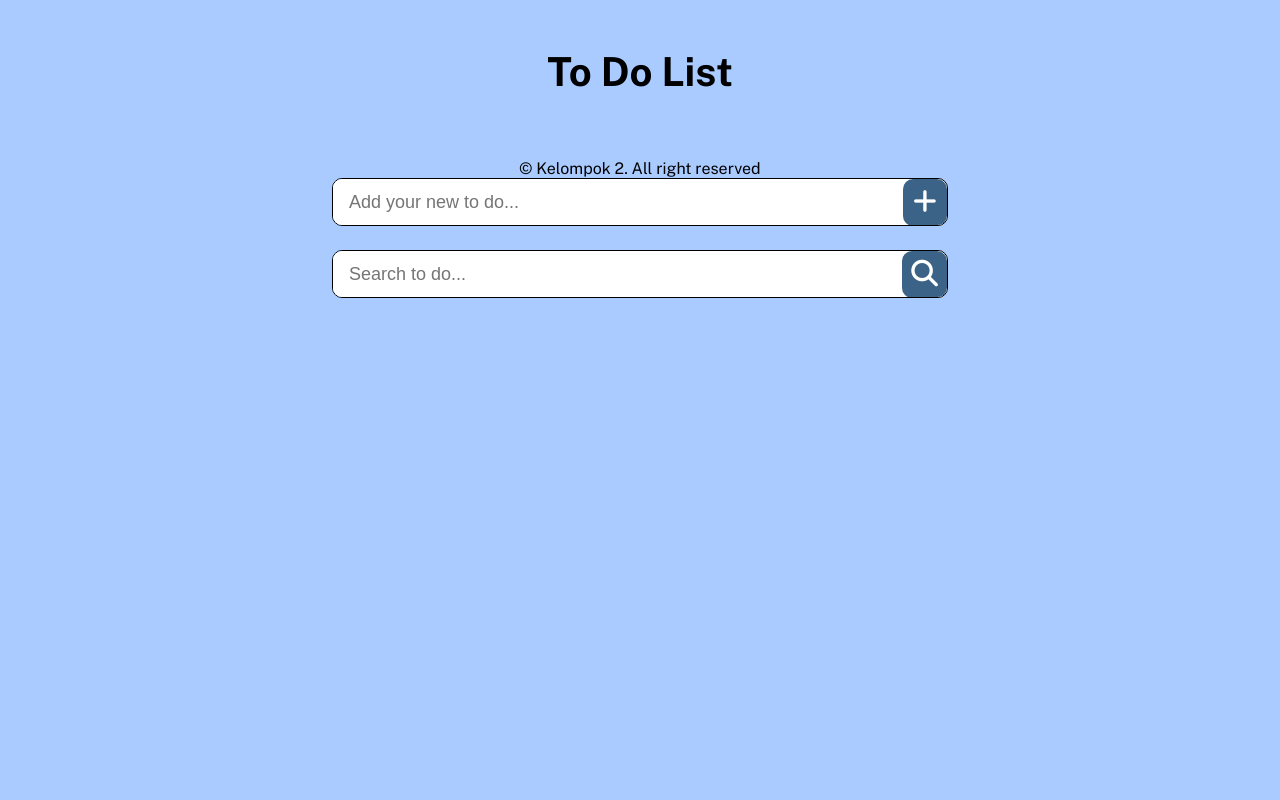
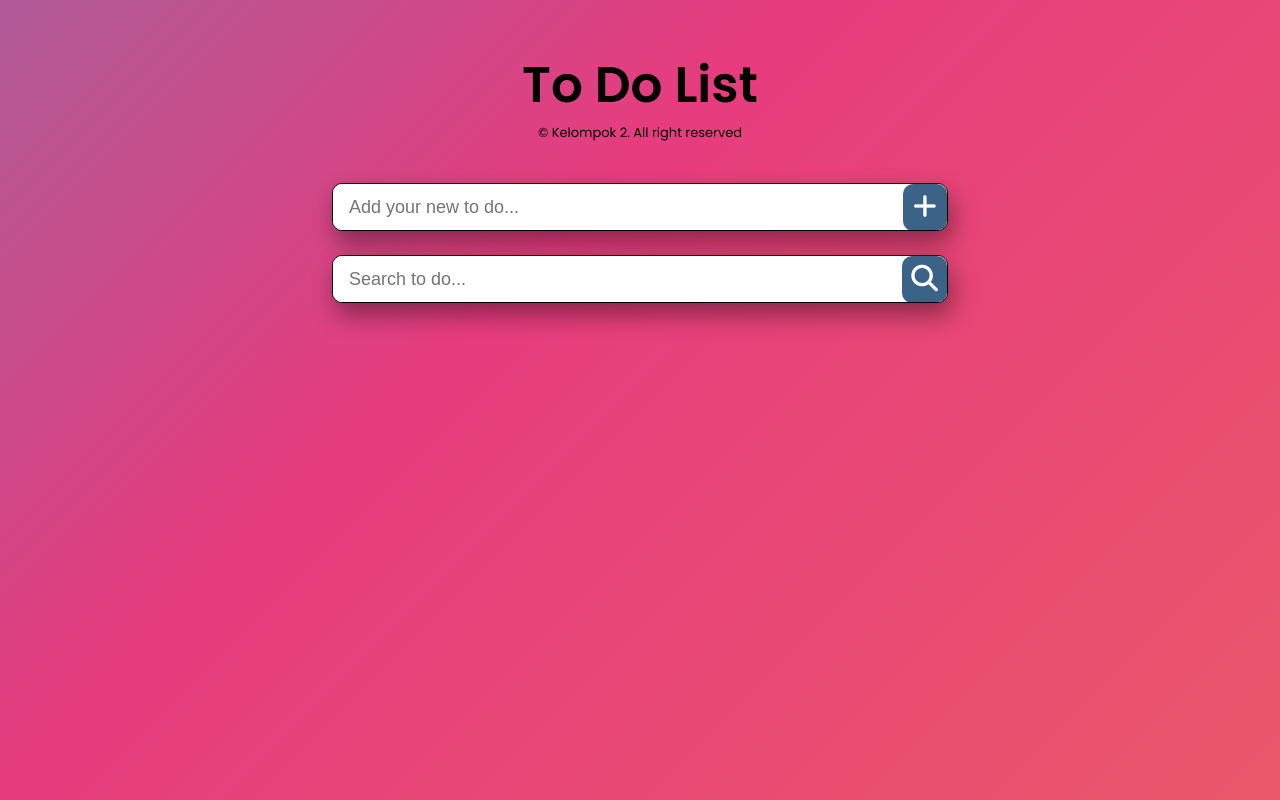
Before and after one commit to RakhaaNZ/Project_Rolling_RnD, a plain HTML site: page index.html in a window 1280 px wide. Drawn offline with nearby package versions, Linux system fonts and the light colour scheme.

Commit message:
Change Background and add perintilan

```diff
--- a/style.css
+++ b/style.css
@@ -1,4 +1,5 @@
-@import url('https://fonts.googleapis.com/css2?family=Public+Sans:wght@400;500;600;700&display=swap');
+/* =============== Google Fonts =============== */
+@import url('https://fonts.googleapis.com/css2?family=Poppins:wght@400;500;600&display=swap');
 
 :root{
     --blue: #3B6387;
@@ -14,21 +15,41 @@
     box-sizing: border-box;
 }
 
-body{
-    font-family: 'Public Sans', sans-serif;
+body {
+    font-family: 'Poppins', sans-serif;
+
+    background: linear-gradient(-45deg, #ee7752, #e73c7e, #23a6d5, #23d5ab);
+    background-size: 400% 400%;
+    animation: gradient 15s ease infinite;
+    height: 100vh;
+}
+
+@keyframes gradient {
+    0% {
+        background-position: 0% 50%;
+    }
+
+    50% {
+        background-position: 100% 50%;
+    }
+
+    100% {
+        background-position: 0% 50%;
+    }
 }
 
 button{
     cursor: pointer;
 }
 
+button:hover {
+    transform: translateX(.3rem);
+    transition: .3s;
+}
+
 input, button{
     border: none;
     outline: none;
-}
-
-section {
-    background-color: var(--light-blue);
 }
 
 .container{
@@ -50,9 +71,8 @@ section {
 }
 
 #main-section .container .header > h1{
-    font-size: 40px;
+    font-size: 50px;
     color: var(--black);
-    margin-bottom: 4rem;
 }
 
 #main-section .container .header .input-wrapper{
@@ -73,6 +93,7 @@ section {
     display: flex;
     justify-content: center;
     align-items: center;
+    box-shadow: 4px 12px 24px rgba(0, 0, 0, 0.4);
 }
 
 #main-section .container .header .input-wrapper .input-group > input{
@@ -98,9 +119,10 @@ section {
     width: 100%;
     position: relative;
     display: flex;
+    flex-wrap: wrap;
     align-items: center;
     justify-content: center;
-    flex-direction: column;
+    flex-direction: row;
     gap: 2rem;
     margin-top: 2rem;
 }
@@ -182,3 +204,8 @@ section {
 .todo-card > .button-wrapper *{
     cursor: pointer;
 }
+
+.copyright{
+    font-size: small;
+    margin-bottom: 2.5rem;
+}
```
